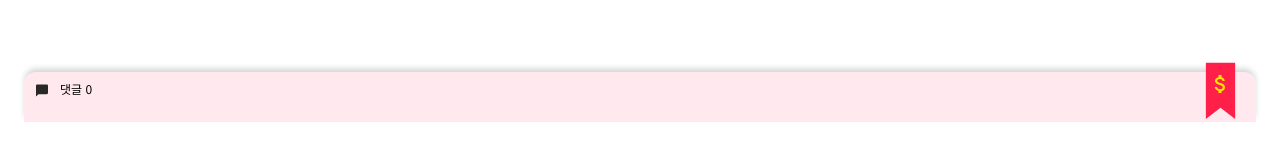
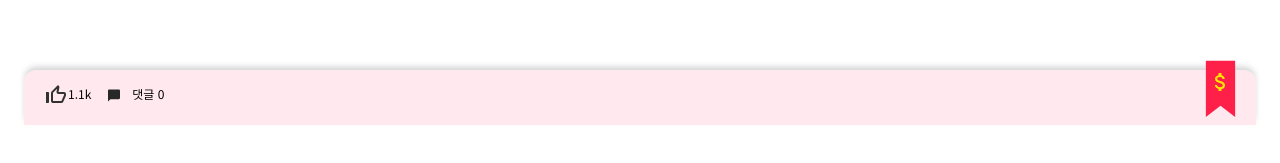
Before and after one commit to final-project-temporaryName/finalProject-FE, a Next.js app: page / in a window 1280 px wide. Shown: the part 365-528 px from the top of the page. Built offline with nearby package versions, Linux system fonts and the light colour scheme.

Commit message:
feat: 좋아요 아이콘 클릭 시 아이콘 색 변경 구현

```diff
--- a/src/components/Comment/Comment.tsx
+++ b/src/components/Comment/Comment.tsx
@@ -5,6 +5,8 @@ import Free from './Free';
 import Selling from './Selling';
 import WhiteComment from './WhiteComment';
 import BlackComment from './BlackComment';
+import RedLike from './RedLike';
+import WhiteLike from './WhiteLike';
 
 interface CommentProps {
   likeCount: number;
@@ -13,7 +15,13 @@ interface CommentProps {
 }
 
 function Comment({ likeCount, commentCount, artworkStatus }: CommentProps) {
+  const [isLikeClicked, setIsLikeClicked] = useState(false);
   const [isCommentClicked, setIsCommentClicked] = useState(false);
+
+  const handleLikeClick = (e: MouseEvent<HTMLButtonElement>) => {
+    e.preventDefault();
+    setIsLikeClicked((prev) => !prev);
+  };
 
   const handleCommentClick = (e: MouseEvent<HTMLButtonElement>) => {
     e.preventDefault();
@@ -25,18 +33,31 @@ function Comment({ likeCount, commentCount, artworkStatus }: CommentProps) {
       className={
         isCommentClicked
           ? 'shadow-top relative h-500 w-full min-w-400 rounded-t-sm bg-primary-1'
-          : 'shadow-top relative h-50 w-full min-w-400 rounded-t-sm bg-primary-1'
+          : 'shadow-top relative h-55 w-full min-w-400 rounded-t-sm bg-primary-1'
       }
     >
+      <div className="ml-20 flex gap-5">
         <button
-        className="flex items-center"
+          className="mt-7 flex items-center"
+          onClick={(e) => {
+            handleLikeClick(e);
+          }}
+        >
+          {isLikeClicked ? <RedLike /> : <WhiteLike />}
+          <p className="mb-3 text-12">{likeCount < 1000 ? likeCount : (likeCount / 1000).toFixed(1) + 'k'}</p>
+        </button>
+        <button
+          className="mt-7 flex items-center"
           onClick={(e) => {
             handleCommentClick(e);
           }}
         >
           {isCommentClicked ? <WhiteComment /> : <BlackComment />}
-        <p className="mb-3 text-12">댓글 {commentCount}</p>
+          <p className="mb-3 text-12">
+            댓글 {commentCount < 1000 ? commentCount : (commentCount / 1000).toFixed(1) + 'k'}
+          </p>
         </button>
+      </div>
       <div className="absolute right-20" style={{ top: '-10px' }}>
         {artworkStatus === 'SELLING' ? <Selling /> : artworkStatus === 'FREE' ? <Free /> : null}
       </div>
```
Lines whose indentation alone changed are shown as unchanged.
